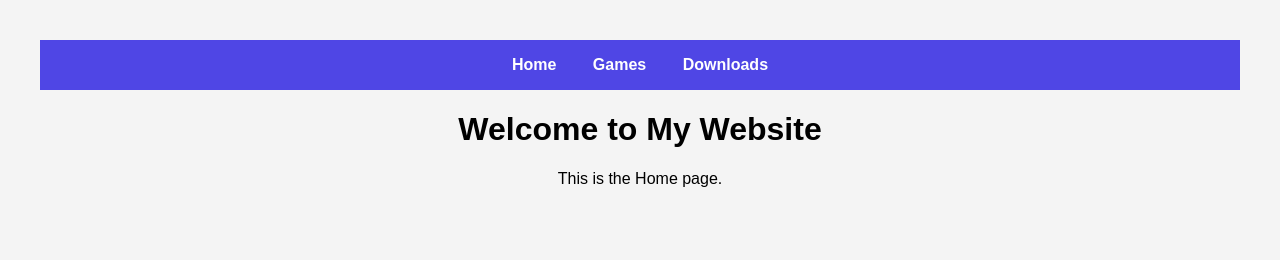
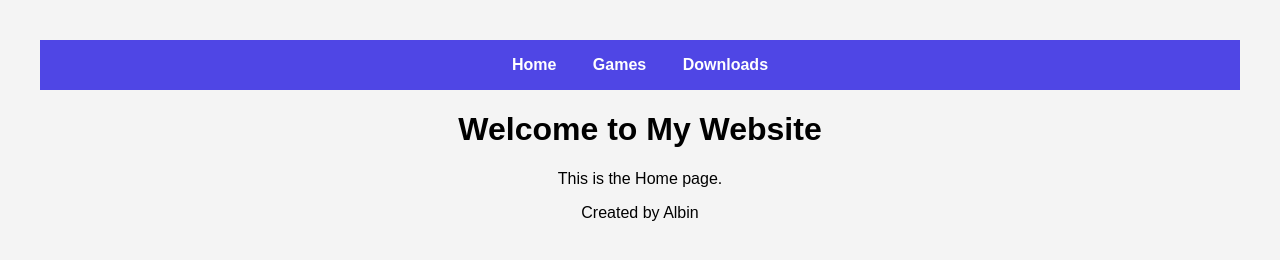
Before and after one commit to Coderno007Lab/Coderno007Lab.github.io, a plain HTML site: page index.html in a window 1280 px wide. Drawn offline with Linux system fonts and the light colour scheme.

Commit message:
Update index.html

```diff
--- a/index.html
+++ b/index.html
@@ -36,5 +36,6 @@
 
   <h1>Welcome to My Website</h1>
   <p>This is the Home page.</p>
+  <p>Created by Albin </p>
 </body>
 </html>
```
